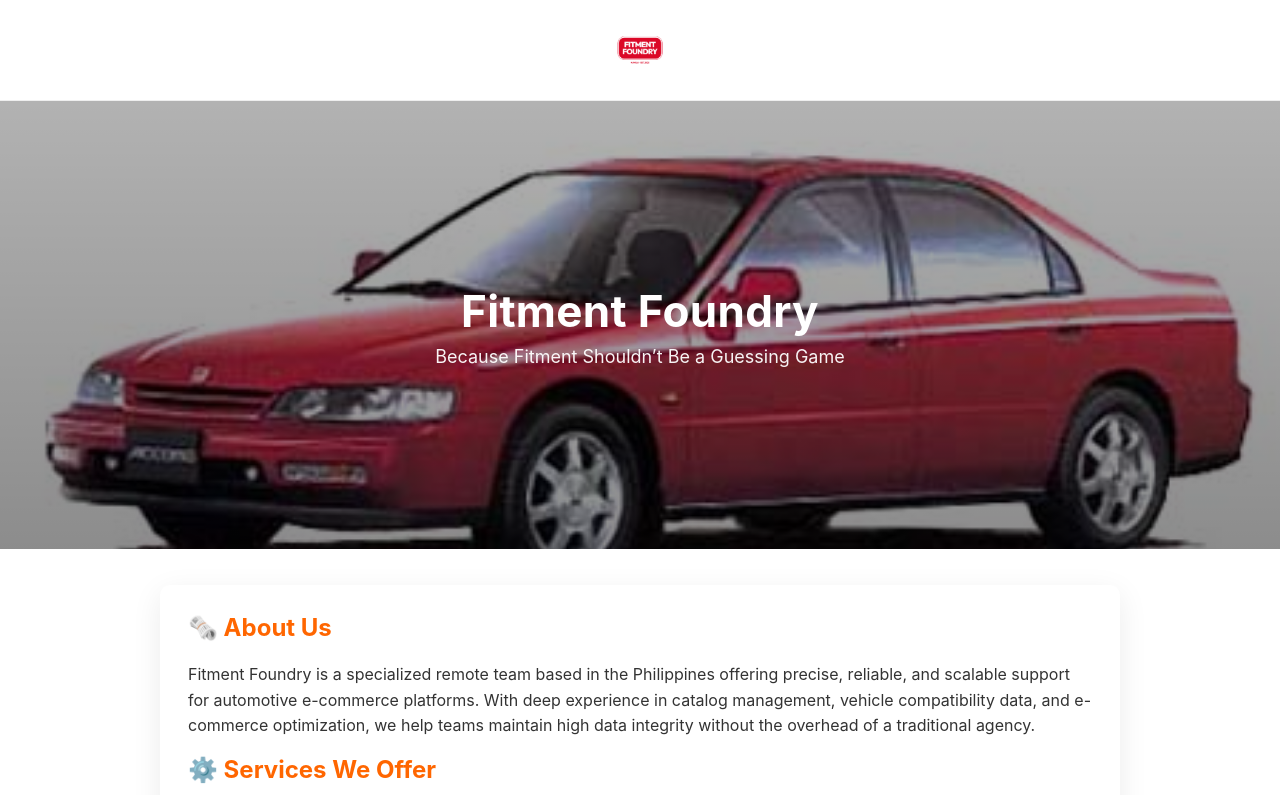
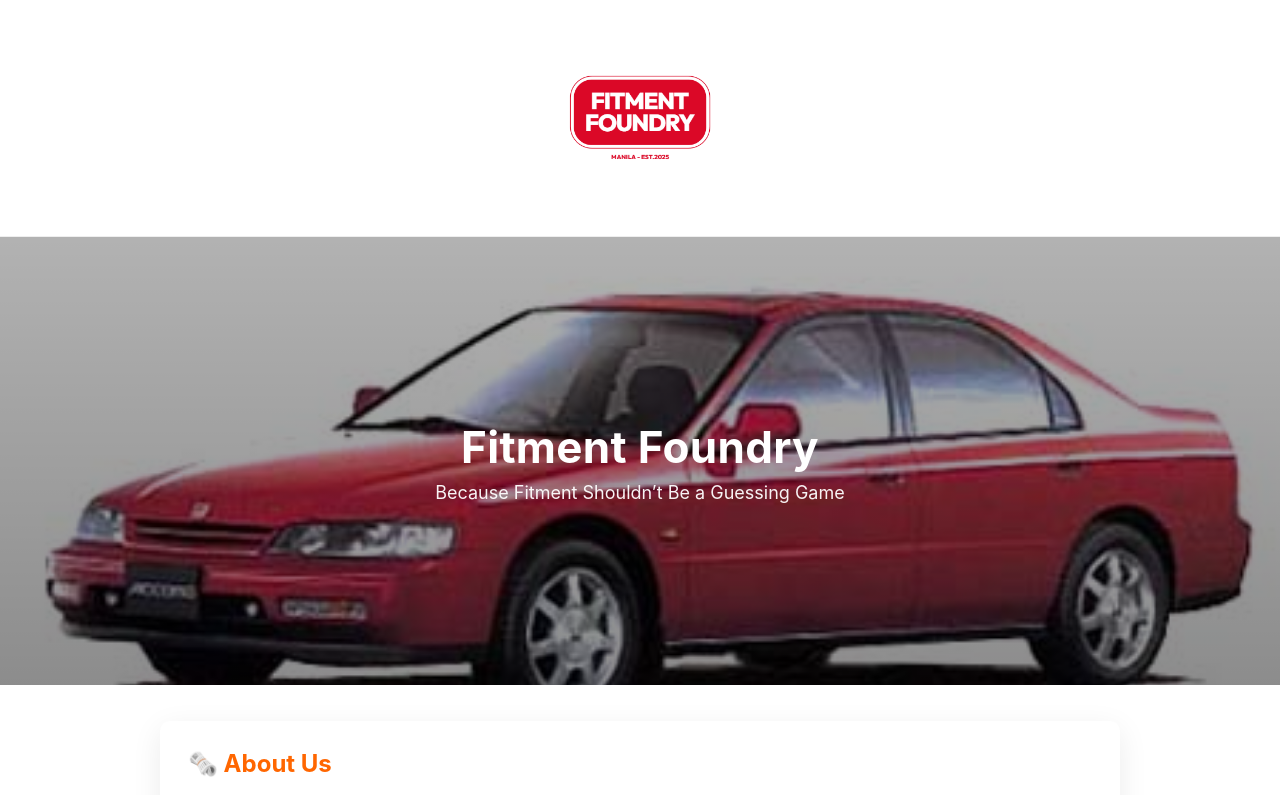
Before and after one commit to FitmentFoundry/FitmentFoundry, a plain HTML site: page index.html in a window 1280 px wide. Shown: the top 795 px of the page. Drawn offline with Linux system fonts and the light colour scheme.

Commit message:
Update styles.css

```diff
--- a/styles.css
+++ b/styles.css
@@ -5,7 +5,11 @@
 *{box-sizing:border-box}
 body{margin:0;font-family:Inter,Arial,Helvetica,sans-serif;background:#fff;color:#222}
 .site-header{display:flex;align-items:center;justify-content:center;padding:18px 12px;background:#fff;border-bottom:1px solid #eee}
-.logo{height:64px;display:block}
+.logo{
+    height: auto;
+    width: 200px; /* or whatever width you want */
+    display: block;
+}
 
 /* HERO */
 .hero{
```
